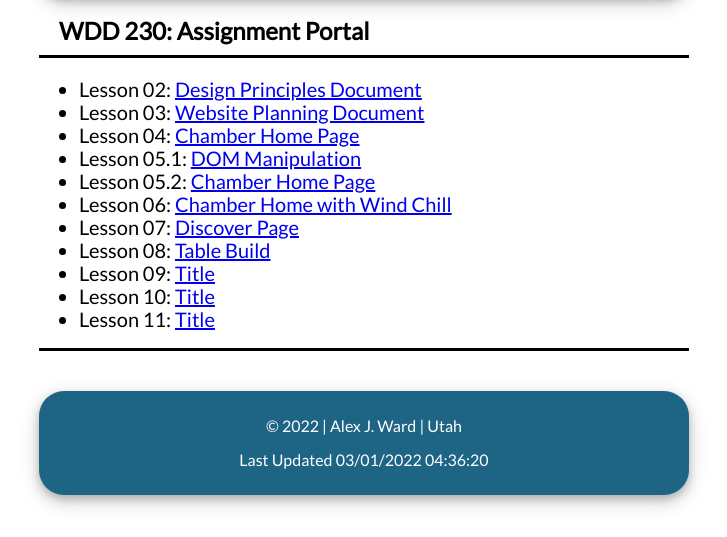
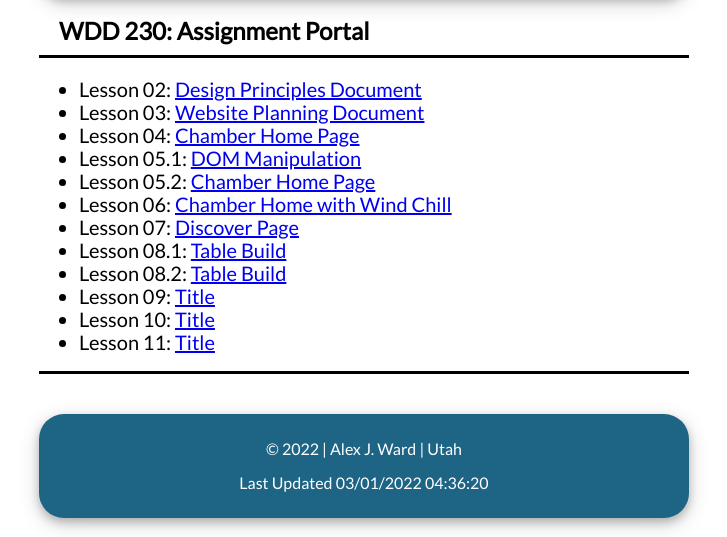
Before and after one commit to ColdRamen/wdd230, a plain HTML site: page index.html in a window 1280 px wide. Shown: the part 263-800 px from the top of the page, without its empty margins (276-1003 px from the left). Drawn offline with Linux system fonts and the light colour scheme; a web font is replaced by a local one.

Commit message:
index.html

```diff
--- a/index.html
+++ b/index.html
@@ -25,7 +25,8 @@
             <li>Lesson 05.2: <a href="chamber/index.html">Chamber Home Page</a></li>
             <li>Lesson 06: <a href="chamber/index.html">Chamber Home with Wind Chill</a></li>
             <li>Lesson 07: <a href="chamber/discover.html">Discover Page</a></li>
-            <li>Lesson 08: <a href="lesson-8/tablebuild.html">Table Build</a></li>
+            <li>Lesson 08.1: <a href="lesson-8/tablebuild.html">Table Build</a></li>
+            <li>Lesson 08.2: <a href="chamber/join.html">Table Build</a></li>
             <li>Lesson 09: <a href="#">Title</a></li>
             <li>Lesson 10: <a href="#">Title</a></li>
             <li>Lesson 11: <a href="#">Title</a></li>
```
